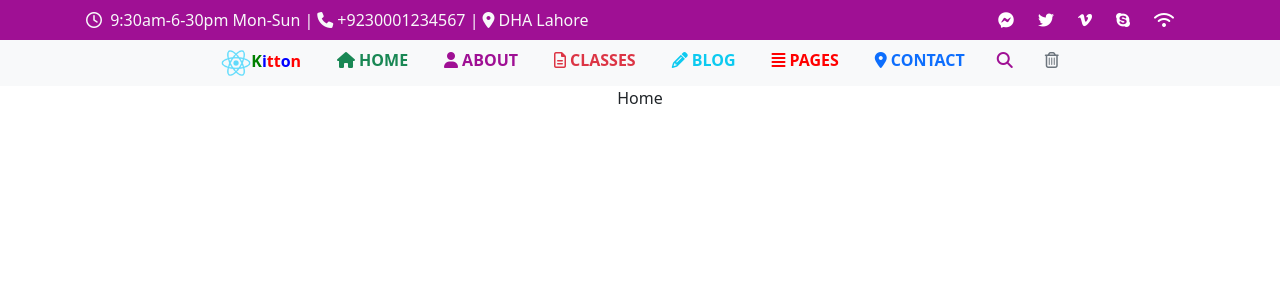
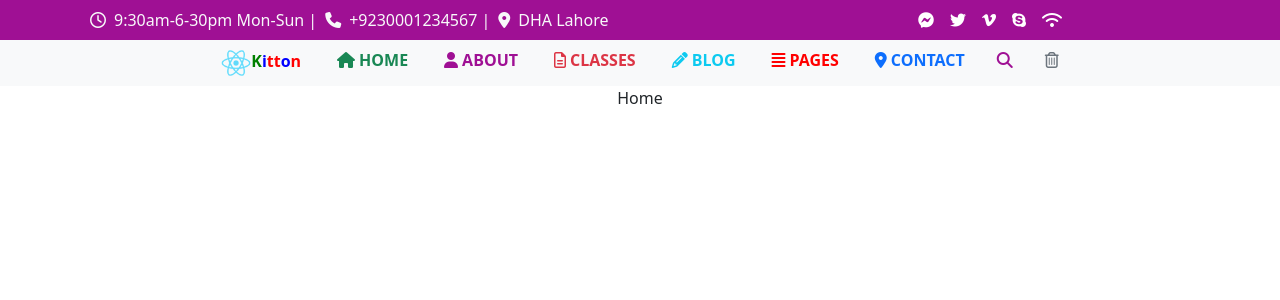
Before and after one commit to MMureed-Hussain/vie-tech-interview, a React (Create React App) app: page / in a window 1280 px wide. Shown: the top 300 px of the page. Built offline with nearby package versions, Linux system fonts and the light colour scheme.

Commit message:
First commit

```diff
--- a/src/components/Header.jsx
+++ b/src/components/Header.jsx
@@ -1,13 +1,65 @@
+// import React from "react";
+// import Container from "react-bootstrap/Container";
+// import Nav from "react-bootstrap/Nav";
+// import Navbar from "react-bootstrap/Navbar";
+// import { Link } from "react-router-dom";
+
+// export const Header = () => {
+//   return (
+//     <>
+//       <Navbar data-bs-theme="dark" style={{ backgroundColor: "#9f1094" }}>
+//         <Container>
+//           <Nav
+//             className="me-auto"
+//             style={{
+//               display: "flex",
+//               justifyContent: "space-between",
+//               width: "100%",
+//             }}
+//           >
+//             <div className="me-5">
+//               <span className="text-light">
+//                 <i class="fa fa-clock-o m-1"></i> 9:30am-6-30pm Mon-Sun |
+//                 <i class="fa fa-phone m-1 "></i>+9230001234567 |
+//                 <i class="fa-solid fa-location-dot mx-1"></i>DHA Lahore
+//               </span>
+//             </div>
+//             <div className="" style={{marginRight: "120px"}}>
+//               <Link to="" className="text-white me-4">
+//                 <i class="fab fa-facebook-messenger "></i>
+//               </Link>
+//               <Link to="" className="text-white me-4">
+//                 <i className="fab fa-twitter"></i>
+//               </Link>
+//               <Link to="" className="text-white me-4">
+//               <i class="fa-brands fa-vimeo-v"></i>
+//               </Link>
+//               <Link to="" className="text-white me-4">
+//                 <i className="fab fa-skype"></i>
+//               </Link>
+//               <Link to="" className="text-white me-4">
+//               <i class="fa-solid fa-wifi"></i>
+//               </Link>
+//             </div>
+//           </Nav>
+//         </Container>
+//       </Navbar>
+//     </>
+//   );
+// };
+
 import React from "react";
-import Container from "react-bootstrap/Container";
-import Nav from "react-bootstrap/Nav";
-import Navbar from "react-bootstrap/Navbar";
+import { Container, Nav, Navbar } from "react-bootstrap";
 import { Link } from "react-router-dom";
 
 export const Header = () => {
   return (
     <>
-      <Navbar data-bs-theme="dark" style={{ backgroundColor: "#9f1094" }}>
+      <Navbar
+        data-bs-theme="dark"
+        style={{ backgroundColor: "#9f1094" }}
+        expand="lg"
+      >
         <Container>
           <Nav
             className="me-auto"
@@ -17,28 +69,38 @@
               width: "100%",
             }}
           >
-            <div className="me-5">
-              <span className="text-light">
-                <i class="fa fa-clock-o m-1"></i> 9:30am-6-30pm Mon-Sun |
-                <i class="fa fa-phone m-1 "></i>+9230001234567 |
-                <i class="fa-solid fa-location-dot mx-1"></i>DHA Lahore
-              </span>
-            </div>
-            <div className="">
-              <Link to="" className="text-white me-4">
-                <i class="fab fa-facebook-messenger "></i>
+            <Nav className="me-5 ">
+              <Link className="text-light" style={{textDecoration: "none"}}>
+                <i
+                  className="fa fa-clock-o mx-2"
+                  style={{ textDecoration: "none" }}
+                ></i>
+                9:30am-6-30pm Mon-Sun |
               </Link>
-              <Link to="" className="text-white me-4">
+              <Link className="text-light" style={{textDecoration: "none"}}>
+                <i className="fa fa-phone mx-2"></i>
+                +9230001234567 |
+              </Link>
+              <Link className="text-light" style={{textDecoration: "none"}}>
+                <i className="fa-solid fa-location-dot mx-2"></i>
+                DHA Lahore
+              </Link>
+            </Nav>
+            <div className=""style={{marginRight: "120px"}}>
+              <Link to="" className="text-white me-3">
+                <i className="fab fa-facebook-messenger "></i>
+              </Link>
+              <Link to="" className="text-white me-3">
                 <i className="fab fa-twitter"></i>
               </Link>
-              <Link to="" className="text-white me-4">
-              <i class="fa-brands fa-vimeo-v"></i>
+              <Link to="" className="text-white me-3">
+                <i className="fa-brands fa-vimeo-v"></i>
               </Link>
-              <Link to="" className="text-white me-4">
+              <Link to="" className="text-white me-3">
                 <i className="fab fa-skype"></i>
               </Link>
-              <Link to="" className="text-white me-4">
-              <i class="fa-solid fa-wifi"></i>
+              <Link to="" className="text-white me-3">
+                <i className="fa-solid fa-wifi"></i>
               </Link>
             </div>
           </Nav>
```
